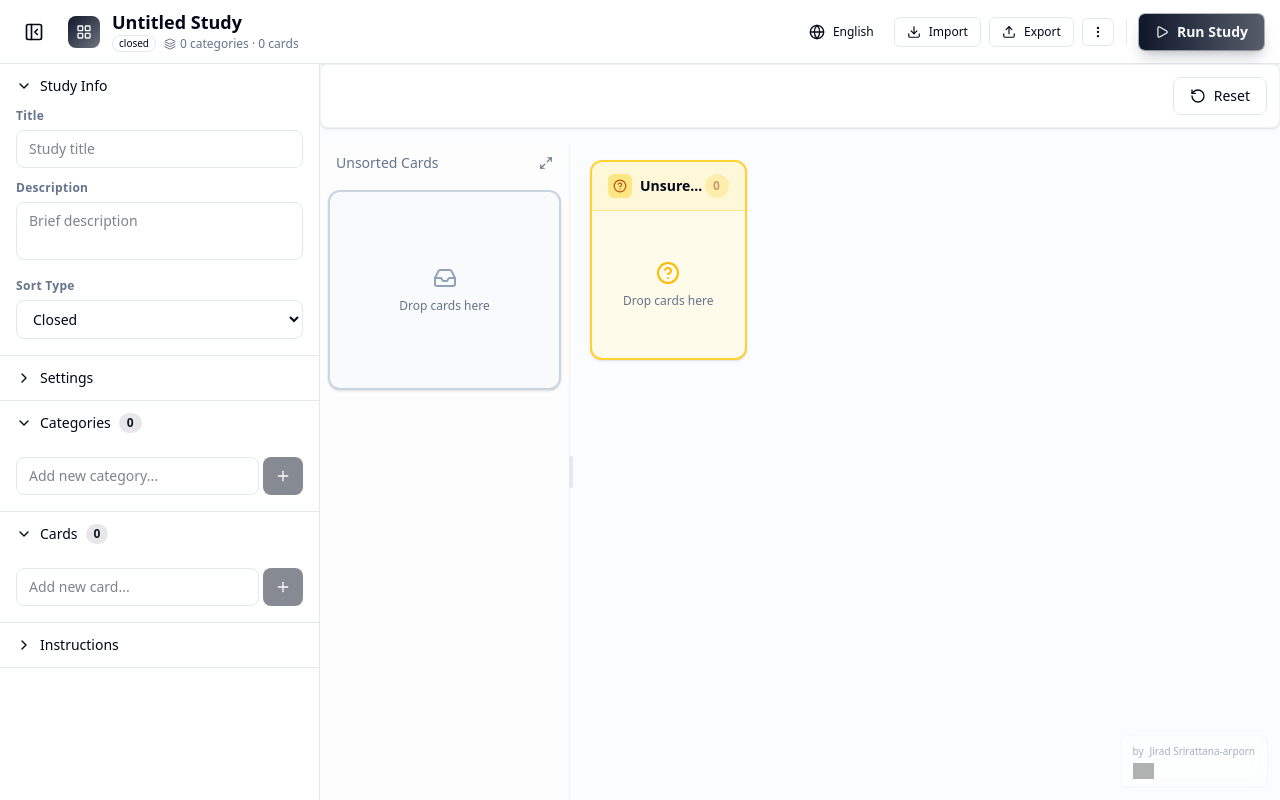
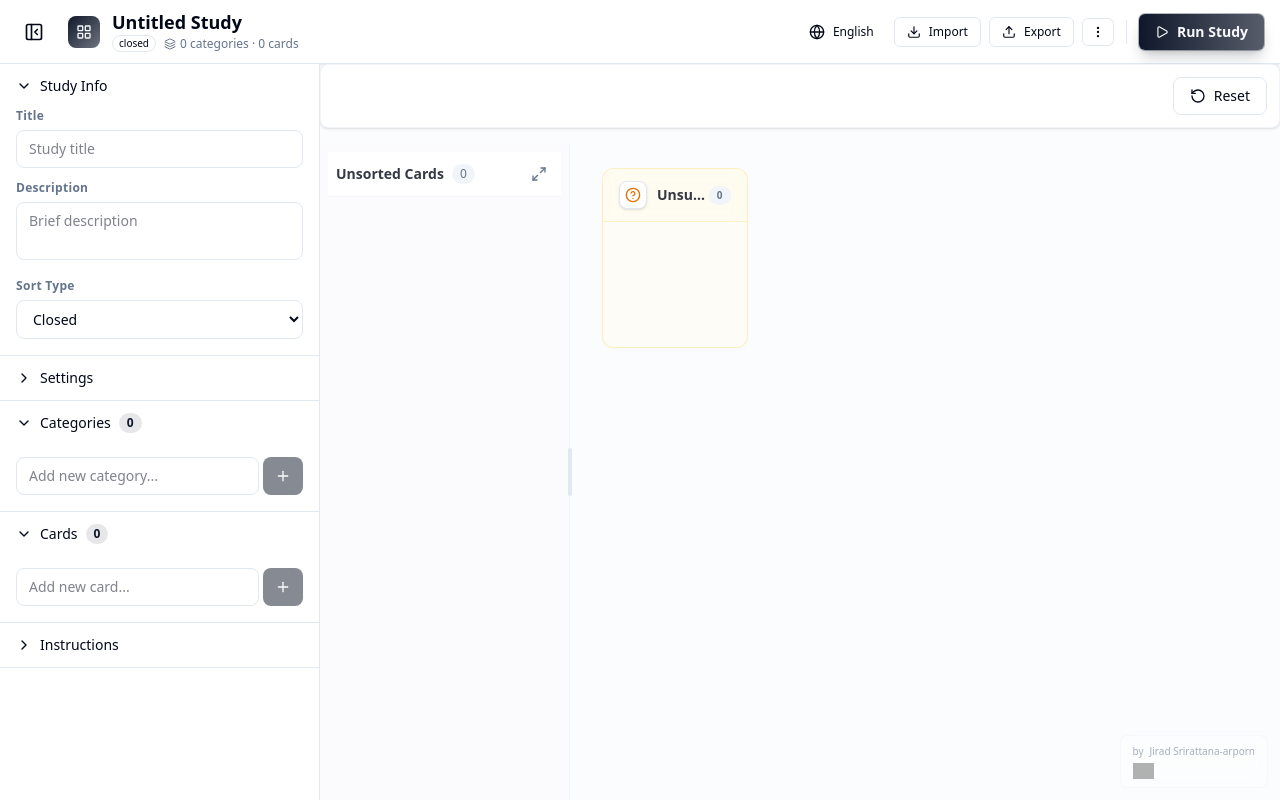
Before and after one commit to HydrogenB/CardSorting-UX, a React (Vite) app: page / in a window 1280 px wide. Built offline with nearby package versions, Linux system fonts and the light colour scheme; grey boxes are pictures that could not be loaded.

Commit message:
improve resize

```diff
--- a/src/components/studio/DroppableCategory.tsx
+++ b/src/components/studio/DroppableCategory.tsx
@@ -36,12 +36,12 @@ export function DroppableCategory({
     <div
       ref={setNodeRef}
       className={cn(
-        'flex flex-col rounded-xl border-2 transition-all duration-300 min-h-[200px] overflow-hidden',
-        'shadow-sm hover:shadow-md',
-        variant === 'unsorted' && 'border-slate-300 bg-slate-50',
-        variant === 'unsure' && 'border-amber-300 bg-amber-50',
-        variant === 'default' && 'border-border bg-card',
-        isOver && 'border-primary bg-primary/5 scale-[1.02] shadow-lg ring-2 ring-primary/20',
+        'flex flex-col rounded-xl border transition-all duration-300 min-h-[180px] overflow-hidden',
+        'shadow-[0_2px_4px_rgba(0,0,0,0.02)]',
+        variant === 'unsorted' && 'border-transparent bg-transparent',
+        variant === 'unsure' && 'border-amber-200/50 bg-amber-50/30',
+        variant === 'default' && 'border-border/60 bg-card/50 hover:bg-card',
+        isOver && 'border-primary/50 bg-primary/5 ring-4 ring-primary/5 shadow-lg scale-[1.01]',
         className
       )}
     >
@@ -67,30 +67,27 @@ export function DroppableCategory({
         </div>
       ) : (
         <div className={cn(
-          'px-4 py-3 border-b font-medium text-sm flex items-center justify-between flex-shrink-0',
-          variant === 'unsure' && 'border-amber-200 bg-amber-100/50',
-          variant === 'unsorted' && 'border-slate-200 bg-slate-100/50',
-          variant === 'default' && 'border-border/50 bg-muted/30',
-          isOver && 'bg-primary/10 border-primary/30'
+          'px-4 py-3 border-b flex items-center justify-between flex-shrink-0 backdrop-blur-sm',
+          variant === 'unsure' && 'border-amber-100 bg-amber-50/50',
+          variant === 'unsorted' && 'border-transparent',
+          variant === 'default' && 'border-border/40 bg-muted/20',
         )}>
-          <div className="flex items-center gap-2 min-w-0">
+          <div className="flex items-center gap-2.5 min-w-0">
             <div className={cn(
-              'w-6 h-6 rounded-md flex items-center justify-center flex-shrink-0',
-              variant === 'unsure' && 'bg-amber-200 text-amber-700',
-              variant === 'unsorted' && 'bg-slate-200 text-slate-600',
-              variant === 'default' && 'bg-primary/10 text-primary',
-              isOver && 'bg-primary text-primary-foreground'
+              'w-7 h-7 rounded-lg flex items-center justify-center flex-shrink-0 transition-colors',
+              'bg-background border shadow-sm',
+              variant === 'unsure' && 'text-amber-600',
+              variant === 'unsorted' && 'text-muted-foreground',
+              variant === 'default' && 'text-primary',
+              isOver && 'text-primary bg-primary/10 border-primary/20'
             )}>
-              <Icon className="w-3.5 h-3.5" />
+              <Icon className="w-4 h-4" />
             </div>
-            <span className="font-semibold truncate">{title}</span>
+            <span className="font-semibold text-foreground/80 truncate text-sm">{title}</span>
           </div>
           <span className={cn(
-            'text-xs font-bold px-2 py-1 rounded-full min-w-[24px] text-center flex-shrink-0',
-            variant === 'unsure' && 'bg-amber-200 text-amber-800',
-            variant === 'unsorted' && 'bg-slate-200 text-slate-700',
-            variant === 'default' && 'bg-primary/10 text-primary',
-            count === 0 && 'opacity-50',
+            'text-[10px] font-bold px-2 py-0.5 rounded-full min-w-[20px] text-center flex-shrink-0 transition-colors',
+            'bg-muted text-muted-foreground',
             isOver && 'bg-primary text-primary-foreground'
           )}>
             {count}
@@ -100,29 +97,35 @@ export function DroppableCategory({
 
       {/* Cards Container */}
       <div className={cn(
-        'flex-1 p-4 space-y-2 overflow-y-auto',
+        'flex-1 p-3 space-y-2 overflow-y-auto min-h-0',
         count === 0 && 'flex items-center justify-center',
-        isOver && 'bg-primary/5'
       )}
       style={{ position: 'relative', zIndex: 0 }}
       >
-        {count === 0 ? (
-          <div className="text-center py-4">
-            <Icon className={cn(
-              'w-6 h-6 mx-auto mb-2',
-              variant === 'unsure' && 'text-amber-400',
-              variant === 'unsorted' && 'text-slate-400',
-              variant === 'default' && 'text-primary/40',
-              isOver && 'text-primary animate-bounce'
-            )} />
+        {children}
+
+        {count === 0 && (
+          <div className="absolute inset-0 flex flex-col items-center justify-center text-center p-4 opacity-0 hover:opacity-100 transition-opacity duration-200 group-hover:opacity-100 pointer-events-none">
+            <div className={cn(
+              "p-3 rounded-full bg-muted/50 mb-2 transition-transform duration-300",
+              isOver && "scale-110 bg-primary/10"
+            )}>
+              <Icon className={cn(
+                'w-5 h-5',
+                variant === 'unsure' && 'text-amber-400',
+                variant === 'unsorted' && 'text-muted-foreground',
+                variant === 'default' && 'text-muted-foreground/60',
+                isOver && 'text-primary'
+              )} />
+            </div>
             <p className={cn(
-              'text-xs text-muted-foreground',
-              isOver && 'text-primary font-medium'
+              'text-xs font-medium text-muted-foreground/60',
+              isOver && 'text-primary'
             )}>
-              {isOver ? 'Drop here!' : 'Drop cards here'}
+              {isOver ? 'Drop here' : 'Empty'}
             </p>
           </div>
-        ) : children}
+        )}
       </div>
     </div>
   );
--- a/src/components/studio/SortBoard.tsx
+++ b/src/components/studio/SortBoard.tsx
@@ -7,8 +7,10 @@ import {
   KeyboardSensor,
   useSensor,
   useSensors,
-  type DragStartEvent,
-  type DragEndEvent,
+  DragStartEvent,
+  DragEndEvent,
+  MeasuringStrategy,
+  pointerWithin,
 } from '@dnd-kit/core';
 import { sortableKeyboardCoordinates } from '@dnd-kit/sortable';
 import { useBuilderStore } from '@/store/builderStore';
@@ -43,6 +45,7 @@ export function SortBoard({ mode, participantName }: SortBoardProps) {
 
   const handleResizeStart = (e: React.MouseEvent) => {
     e.preventDefault();
+    e.stopPropagation(); // Prevent dnd-kit from catching this as a drag
     setIsResizing(true);
   };
 
@@ -283,7 +286,12 @@ export function SortBoard({ mode, participantName }: SortBoardProps) {
       {/* Sort Board */}
       <DndContext
         sensors={sensors}
-        collisionDetection={closestCenter}
+        collisionDetection={pointerWithin}
+        measuring={{
+          droppable: {
+            strategy: MeasuringStrategy.Always,
+          },
+        }}
         onDragStart={handleDragStart}
         onDragEnd={handleDragEnd}
       >
@@ -292,19 +300,22 @@ export function SortBoard({ mode, participantName }: SortBoardProps) {
         >
           {/* Unsorted Pile (Resizable Sidebar) */}
           <div
-            className="flex flex-col gap-4 overflow-y-auto p-2 border-r border-border/50 relative group bg-background/50 h-full"
-            style={{ width: sidebarWidth, minWidth: sidebarWidth, transition: isResizing ? 'none' : 'width 0.2s ease' }}
+            className="flex flex-col gap-4 overflow-y-auto p-2 border-r border-border/40 relative flex-shrink-0 bg-muted/10"
+            style={{ width: sidebarWidth, transition: isResizing ? 'none' : 'width 0.2s ease' }}
           >
-            <div className="flex items-center justify-between px-1">
-               <h3 className="text-sm font-medium text-muted-foreground ml-1">
+            <div className="flex items-center justify-between px-2 py-2 sticky top-0 bg-background/95 backdrop-blur z-10 border-b border-border/40 mb-2">
+               <h3 className="text-sm font-semibold text-foreground/80 flex items-center gap-2">
                  {t('runPage.sorting.unsortedCards')}
+                 <span className="text-xs font-normal text-muted-foreground bg-muted px-2 py-0.5 rounded-full">
+                   {unsortedCards.length}
+                 </span>
                </h3>
                <button
                  onClick={() => setSidebarWidth(prev => prev === 250 ? 380 : 250)}
-                 className="p-1 hover:bg-muted rounded-md text-muted-foreground transition-colors"
+                 className="p-1.5 hover:bg-muted rounded-md text-muted-foreground hover:text-foreground transition-colors"
                  title="Toggle auto size"
                >
-                 <Maximize2 className="w-3.5 h-3.5" />
+                 <Maximize2 className="w-4 h-4" />
                </button>
             </div>
 
@@ -313,7 +324,7 @@ export function SortBoard({ mode, participantName }: SortBoardProps) {
               title=""
               count={unsortedCards.length}
               variant="unsorted"
-              className="mt-0"
+              className="mt-0 border-0 bg-transparent shadow-none"
               hideHeader
             >
               {unsortedCards.map(card => (
@@ -324,14 +335,14 @@ export function SortBoard({ mode, participantName }: SortBoardProps) {
 
           {/* Resize Handle */}
           <div
-            className="w-1.5 h-full cursor-col-resize hover:bg-primary/20 active:bg-primary/40 flex items-center justify-center transition-colors z-10 -ml-0.5"
+            className="w-4 h-full cursor-col-resize hover:bg-primary/10 active:bg-primary/20 flex items-center justify-center transition-colors z-20 -ml-2 group touch-none select-none relative"
             onMouseDown={handleResizeStart}
           >
-            <div className="h-8 w-1 rounded-full bg-border group-hover:bg-primary/50 transition-colors" />
+            <div className="h-12 w-1 rounded-full bg-border group-hover:bg-primary/40 group-active:bg-primary transition-all duration-300" />
           </div>
 
           {/* Categories Grid (Main Area) */}
-          <div className="flex-1 grid grid-cols-2 lg:grid-cols-3 xl:grid-cols-4 gap-4 overflow-y-auto content-start p-4">
+          <div className="flex-1 grid grid-cols-2 lg:grid-cols-3 xl:grid-cols-4 gap-6 overflow-y-auto content-start p-6 bg-muted/5">
             {categories.map(category => (
               <DroppableCategory
                 key={category.id}
```
Also changed, not shown: src/components/studio/DraggableCard.tsx (+28 -48 lines).
